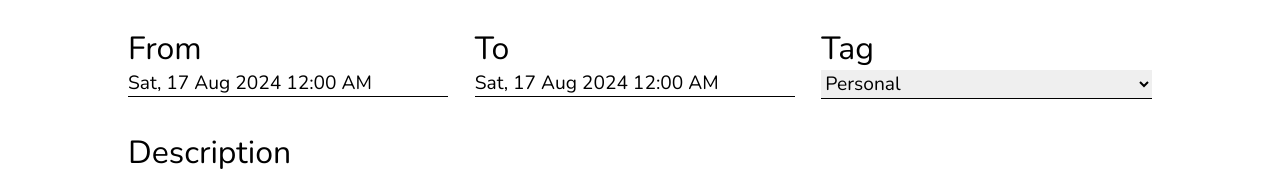
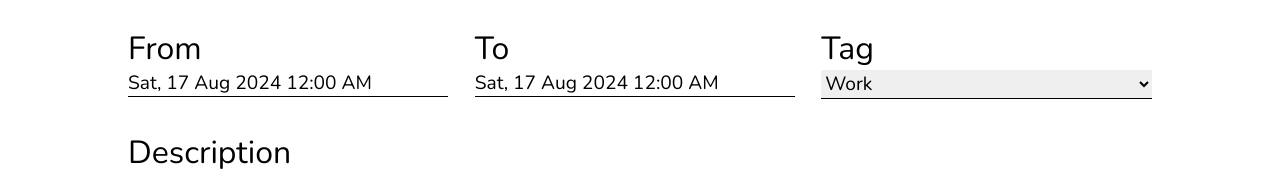
Before and after one commit to jamshed-uddin/Kalendar, a React (Vite) app: page /event/edit/1 in a window 1280 px wide. Shown: the part 158-329 px from the top of the page. Built offline with nearby package versions, Linux system fonts and the light colour scheme.

Commit message:
add event fucntionality

```diff
--- a/package.json
+++ b/package.json
@@ -17,7 +17,8 @@
     "react-dom": "^18.3.1",
     "react-hot-toast": "^2.4.1",
     "react-modal": "^3.16.1",
-    "react-router-dom": "^6.26.1"
+    "react-router-dom": "^6.26.1",
+    "uuid": "^10.0.0"
   },
   "devDependencies": {
     "@eslint/js": "^9.9.0",
--- a/src/components/SingleEvent.jsx
+++ b/src/components/SingleEvent.jsx
@@ -4,8 +4,10 @@ import { CalendarDateRangeIcon } from "@heroicons/react/24/outline";
 
 const { singleEvent } = eventsStyles;
 const SingleEvent = ({ event }) => {
-  const { name } = event;
+  const { title } = event;
+
   console.log(event);
+
   const startDateTime = parseISO(event.startDatetime);
   const endDateTime = parseISO(event.endDatetime);
   return (
@@ -14,7 +16,7 @@ const SingleEvent = ({ event }) => {
         <CalendarDateRangeIcon className="icon" />
       </div>
       <div>
-        <h4>{name}</h4>
+        <h4>{title?.length > 30 ? title?.slice(0, 30) + "..." : title}</h4>
         <p>
           <time dateTime={format(startDateTime, "yyyy-MM-dd")}>
             {format(startDateTime, "MMM dd")}
--- a/src/contexts/DataContextProvider.jsx
+++ b/src/contexts/DataContextProvider.jsx
@@ -1,56 +1,19 @@
 import { startOfToday } from "date-fns";
-import React, { createContext, useState } from "react";
+import React, { createContext, useEffect, useState } from "react";
 
 export const DataContext = createContext({});
 
-const eventsArr = [
-  {
-    id: 1,
-    name: "Leslie Alexander",
-    imageUrl:
-      "https://images.unsplash.com/photo-1494790108377-be9c29b29330?ixlib=rb-1.2.1&ixid=eyJhcHBfaWQiOjEyMDd9&auto=format&fit=facearea&facepad=2&w=256&h=256&q=80",
-    startDatetime: "2024-08-11T13:00",
-    endDatetime: "2024-08-13T14:30",
-  },
-  {
-    id: 2,
-    name: "Michael Foster",
-    imageUrl:
-      "https://images.unsplash.com/photo-1519244703995-f4e0f30006d5?ixlib=rb-1.2.1&ixid=eyJhcHBfaWQiOjEyMDd9&auto=format&fit=facearea&facepad=2&w=256&h=256&q=80",
-    startDatetime: "2024-08-20T09:00",
-    endDatetime: "2024-08-20T11:30",
-  },
-  {
-    id: 3,
-    name: "Dries Vincent",
-    imageUrl:
-      "https://images.unsplash.com/photo-1506794778202-cad84cf45f1d?ixlib=rb-1.2.1&ixid=eyJhcHBfaWQiOjEyMDd9&auto=format&fit=facearea&facepad=2&w=256&h=256&q=80",
-    startDatetime: "2024-08-20T17:00",
-    endDatetime: "2024-08-20T18:30",
-  },
-  {
-    id: 4,
-    name: "Leslie Alexander",
-    imageUrl:
-      "https://images.unsplash.com/photo-1494790108377-be9c29b29330?ixlib=rb-1.2.1&ixid=eyJhcHBfaWQiOjEyMDd9&auto=format&fit=facearea&facepad=2&w=256&h=256&q=80",
-    startDatetime: "2024-09-09T13:00",
-    endDatetime: "2024-09-11T14:30",
-  },
-  {
-    id: 5,
-    name: "Michael Foster",
-    imageUrl:
-      "https://images.unsplash.com/photo-1519244703995-f4e0f30006d5?ixlib=rb-1.2.1&ixid=eyJhcHBfaWQiOjEyMDd9&auto=format&fit=facearea&facepad=2&w=256&h=256&q=80",
-    startDatetime: "2024-08-21T14:00",
-    endDatetime: "2024-08-23T14:30",
-  },
-];
+const localStorageEvents = JSON.parse(localStorage.getItem("events"));
 
 const DataContextProvider = ({ children }) => {
-  const [events, setEvents] = useState(eventsArr || []);
+  const [events, setEvents] = useState(localStorageEvents || []);
   const [selectedDate, setSelectedDate] = useState(startOfToday());
 
-  const value = { events, selectedDate, setSelectedDate };
+  useEffect(() => {
+    localStorage.setItem("events", JSON.stringify(events));
+  }, [events]);
+
+  const value = { events, setEvents, selectedDate, setSelectedDate };
 
   return <DataContext.Provider value={value}>{children}</DataContext.Provider>;
 };
--- a/src/pages/AddEvent.jsx
+++ b/src/pages/AddEvent.jsx
@@ -3,8 +3,10 @@ import addEventStyles from "../styles/addEvent.module.css";
 import DatePicker from "react-datepicker";
 import useData from "../hooks/useData";
 import "react-datepicker/dist/react-datepicker.css";
-
+import { v4 as uuidv4 } from "uuid";
 import { useState } from "react";
+import { useNavigate } from "react-router-dom";
+import { format } from "date-fns";
 
 const {
   eventFormHeader,
@@ -17,36 +19,60 @@ const {
   descriptionInput,
   titleAndSaveContainer,
 } = addEventStyles;
+const tagsArr = [
+  "Work",
+  "Personal",
+  "Health",
+  "Social",
+  "Meeting",
+  "Appointment",
+  "Family",
+  "Reminder",
+  "Holiday",
+  "Fitness",
+];
 
 const AddEvent = () => {
-  const { selectedDate } = useData();
+  const { selectedDate, setEvents } = useData();
 
   const [eventState, setEventState] = useState({
     title: "",
     startDatetime: selectedDate,
     endDatetime: selectedDate,
-    tag: "",
+    tag: tagsArr.at(0),
     description: "",
   });
+  const navigate = useNavigate();
 
-  console.log(selectedDate);
-  console.log(eventState);
   const handleChange = (e) => {
     const { name, value } = e.target;
-
-    console.log(value);
-
     setEventState((prev) => ({ ...prev, [name]: value }));
   };
 
   const handleDateChange = (date, name) => {
-    // const formattedDate = format(date, "yyyy-MM-dd'T'HH:mm");
     console.log(date);
     setEventState((prev) => ({ ...prev, [name]: date }));
   };
 
+  const formatDate = (date) => {
+    const rawDate = new Date(date);
+
+    const formattedDate = format(rawDate, "yyyy-MM-dd'T'HH:mm");
+    return formattedDate;
+  };
+
   const submitEventForm = async (e) => {
     e.preventDefault();
+    console.log(eventState);
+    const newEvent = {
+      ...eventState,
+      id: uuidv4(),
+      startDatetime: formatDate(eventState.startDatetime),
+      endDatetime: formatDate(eventState.endDatetime),
+    };
+    console.log(newEvent);
+    setEvents((prev) => [...prev, newEvent]);
+    navigate("/", { replace: true });
   };
 
   return (
@@ -76,6 +102,7 @@ const AddEvent = () => {
             id="title"
             placeholder="Add title"
             onChange={handleChange}
+            required
           />
         </div>
 
@@ -124,10 +151,13 @@ const AddEvent = () => {
               onChange={handleChange}
               defaultValue={eventState.tag}
               defaultChecked={eventState.tag}
+              required
             >
-              <option value="personal">Personal</option>
-              <option value="home">Home</option>
-              <option value="work">Work</option>
+              {tagsArr.map((tag) => (
+                <option key={tag} value={tag.toLowerCase()}>
+                  {tag}
+                </option>
+              ))}
             </select>
           </div>
         </div>
```
Also changed, not shown: 1 other file (tests, documents, lock files or other folders).
